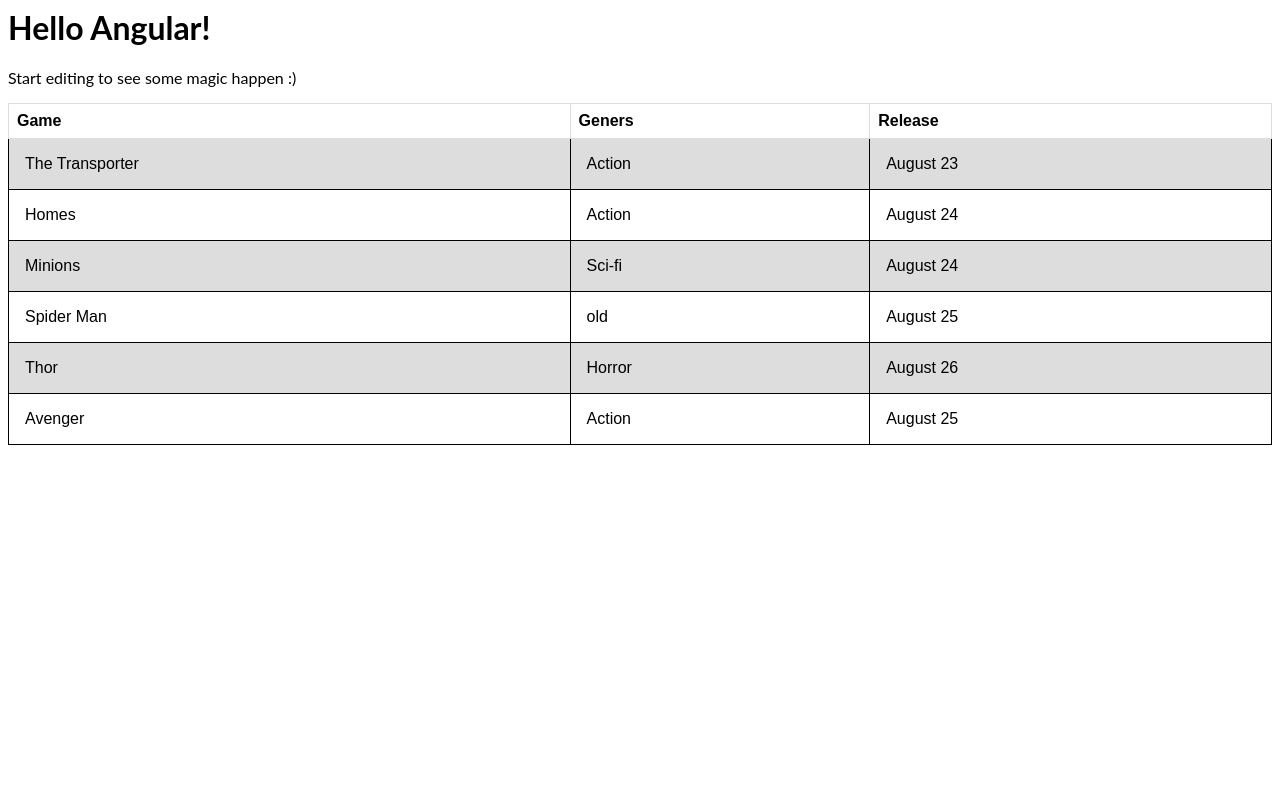
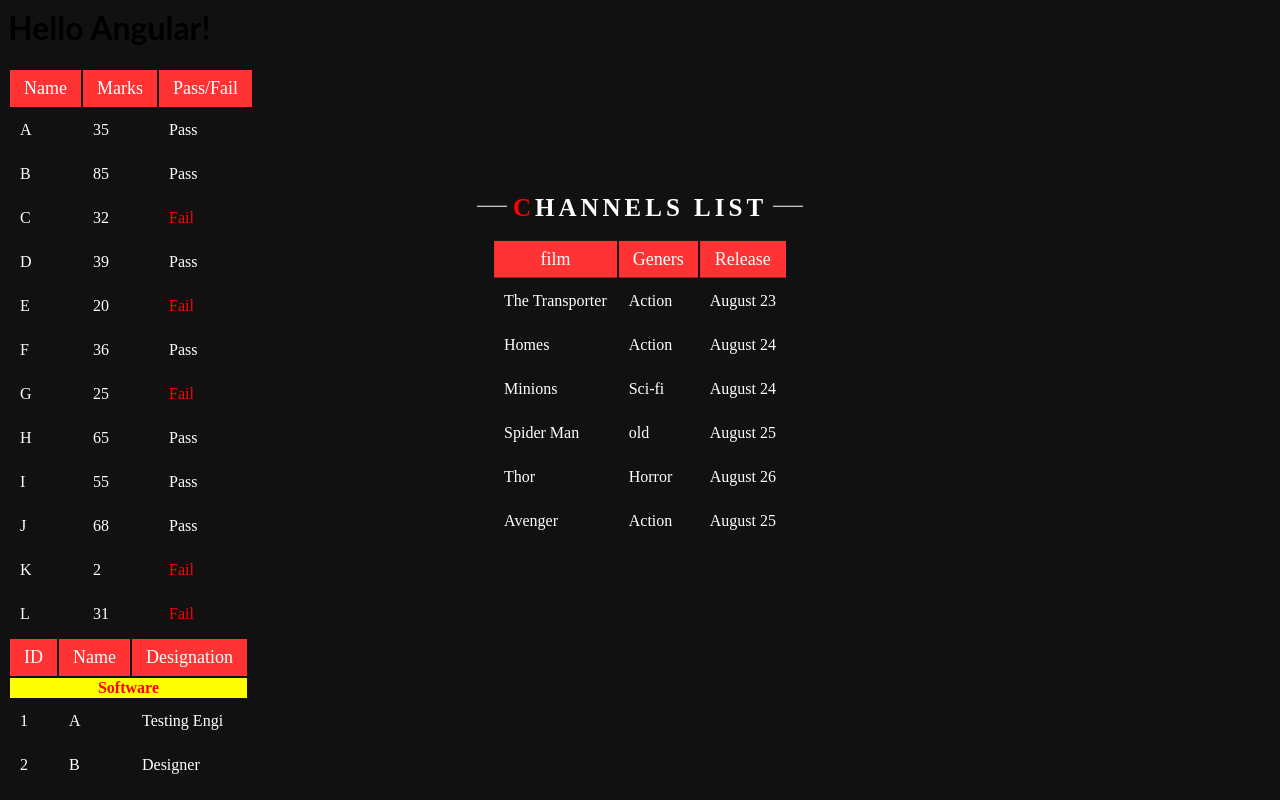
Before and after one commit to ganeshcthorat/angular-App, an Angular app: page / in a window 1280 px wide. Shown: the top 800 px of the page. Built offline with nearby package versions, Linux system fonts and the light colour scheme.

Commit message:
4 files modified

```diff
--- a/src/app/app.component.css
+++ b/src/app/app.component.css
@@ -1,4 +1,4 @@
-p {
+/*p {
   font-family: Lato;
 }
 table {
@@ -17,10 +17,73 @@ tr:nth-child(even) {
   background-color: #dddddd;
 }
 
-table {
-border-collapse: collapse;
-}
-td {
-padding: 1em;
-border: 1px solid black;
-}
+*/
+body{
+    background: #111;
+    font-family: Montserrat;
+  }
+  .heading{
+    position: absolute;
+    bottom: 0;
+    left: 50%;
+    transform: translate(-50%,0);
+    color: #fff;
+    font-size: 13px;
+    font-weight: 400;
+  }
+  .parent{
+    position: absolute;
+    top: 45%;
+    left: 50%;
+    transform: translate(-50%,-50%);
+  }
+  .herotext{
+    font-size: 25px;
+    color: #fff;
+    text-align: center;
+    font-weight: 600;
+    letter-spacing: 4px;
+
+  }
+  .herotext::first-letter{
+    color: red;
+  }
+  .herotext:before , .herotext:after{
+    content: '';
+    position: absolute;
+    height: 1px;
+    width: 10%;
+    top: 29px;
+    background: white;
+  }
+  .herotext:after{
+    right: 95%;
+  }
+  .herotext:before{
+    left: 95%;
+  }
+  tr > th{
+    padding: 8px 14px;
+    background: rgba(255,255,255,0.2);
+    color: #fff;
+    font-size: 18px;
+    font-weight: 500;
+  }
+  tr > td{
+    padding: 12px 10px;
+    color: #fff;
+    font-weight: 400;
+  }
+  tr{
+    transition: 230ms ease-in;
+    border-bottom: 1px solid #fff;
+    will-change: transform,background,cursor;
+  }
+  tr:not(:first-child):hover{
+    cursor: pointer;
+    background: rgba(255,255,255,0.2);
+    transform: scale(1.1);
+  }
+  tr:first-child{
+    background: red;
+  }
--- a/src/app/app.component.html
+++ b/src/app/app.component.html
@@ -1,10 +1,9 @@
 <hello name="{{ name }}"></hello>
-<p>
-  Start editing to see some magic happen :)
-</p>
+<div class="parent">
+    <h1 class="herotext">CHANNELS LIST</h1>
     <table>
       <tr>
-    <th>Game </th>
+        <th>film </th>
         <th>Geners</th>
         <th>Release</th>
       </tr>
@@ -12,10 +11,57 @@
         <td>{{movies.film}}</td>
         <td>{{movies.Geners}}</td>
         <td>{{movies.Release}}</td>
+
       </tr>
 
     </table>
 
+    </div>
     <div>
+      <table>
+      <tr>
+        <th>Name </th>
+        <th>Marks</th>
+        <th>Pass/Fail</th>
+      </tr>
+      <tr *ngFor="let std of Student">
+        <td>{{std.name}}</td>
+        <td>{{std.Mark}}</td>
+        <td *ngIf="std.Mark > 33">Pass</td>
+        <td *ngIf="std.Mark < 33" style="color:red">Fail</td>
+
+
+      </tr>
+
+    </table>
+
+    <table  *ngFor="let employes of Employe;" >
+
+      <tr>
+
+        <th>ID </th>
+        <th>Name</th>
+        <th>Designation</th>
+      </tr>
+      <th colspan="3" style="color:red; background-color:yellow">{{employes.dept}}</th>
+        <tr *ngFor="let people of employes.detail;">
+        <td >{{people.id}}</td>
+        <td >{{people.name}}</td>
+        <td >{{people.Designation}}</td>
+
+
+     </tr>
+
+
+
+    </table>
 
     </div>
+    <p>
+      <img [src]="imgUrl"/>
+       <img src="{{imgUrl}}"/>
+    </p>
+    <button [disabled]="isDisabled">Sign Up</button>
+    <p style="color:yellow">{{count}}</p>
+    <button [disabled]="isDisabled" (click)="counter()"> Counter </button>
+    <button (click)="reset()"> Reset </button>
--- a/src/app/app.component.ts
+++ b/src/app/app.component.ts
@@ -7,6 +7,8 @@ import { Component } from '@angular/core';
 })
 export class AppComponent {
   name = 'Angular';
+  imgUrl ='https://www.gstatic.com/webp/gallery/1.webp';
+  isDisabled = false;
 
   movie = [{ no: 1, film: 'The Transporter', Geners: 'Action', Release: 'August 23' },
   { no: 2, film: 'Homes', Geners: 'Action', Release: 'August 24' },
@@ -18,4 +20,52 @@ export class AppComponent {
 
   ];
 
+Student=[
+      {name:"A", Mark:35},
+      {name:"B", Mark:85},
+      {name:"C", Mark:32},
+      {name:"D", Mark:39},
+      {name:"E", Mark:20},
+      {name:"F", Mark:36},
+      {name:"G", Mark:25},
+      {name:"H", Mark:65},
+      {name:"I", Mark:55},
+      {name:"J", Mark:68},
+      {name:"K", Mark:2},
+      {name:"L", Mark:31},
+  ]
+
+  Employe=[
+    {dept:"Software",
+
+    detail:[
+      {id:1, name:"A", add:"Pune", Designation:"Testing Engi"},
+      {id:2, name:"B", add:"Nashik", Designation:"Designer"},
+      {id:3, name:"C", add:"Abd", Designation:"Testing Engi"},
+      {id:4, name:"D", add:"Osmanabad", Designation:"Testing Engi"},
+      {id:5, name:"E", add:"Beed", Designation:"Testing Engi"},
+    ]
+
+    },
+    {dept:"Implementation",
+
+    detail:[
+      {id:6, name:"F", add:"Pune", Designation:"Project Co-ordinator"},
+      {id:7, name:"G", add:"Nashik", Designation:"PM"},
+      {id:8, name:"H", add:"Abd", Designation:"TL"},
+      {id:9, name:"I", add:"Osmanabad", Designation:"Head of Dept"},
+      {id:10, name:"J", add:"Beed", Designation:"Manager"},
+    ]
+
+    }
+  ]
+count = 0;
+counter(){
+  this.count++
+  this.count ==10 ? this.isDisabled = true : this.isDisabled = false;
 }
+reset(){
+  this.count--
+  this.isDisabled = false
+}
+}
--- a/src/index.html
+++ b/src/index.html
@@ -1 +1,2 @@
 <my-app>loading</my-app>
+<body style="background-color:#111"></body>
```
Lines whose indentation alone changed are shown as unchanged.
